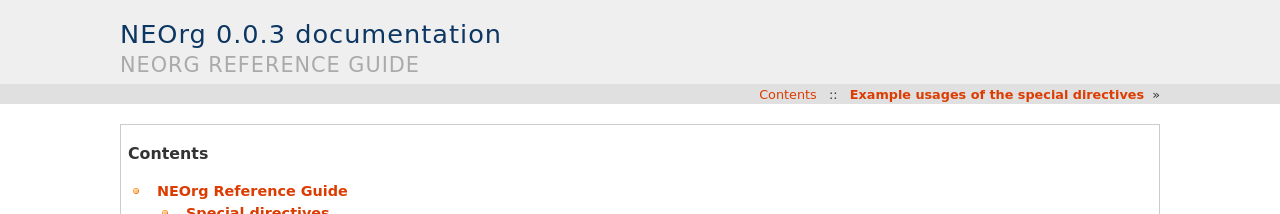
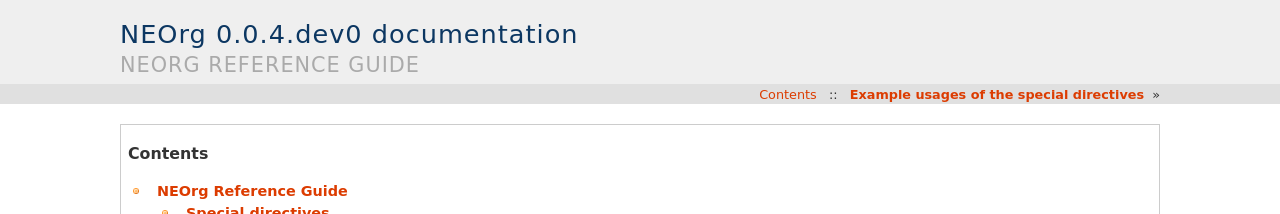
Before and after one commit to tkf/neorg, a Sphinx documentation site: the page built from doc/source/index.rst, in a window 1280 px wide and 900 px high. Shown: the top 214 px of the window. Built offline with Sphinx 7.4.7, drawn with Linux system fonts in a browser that asks for light colours.

Commit message:
changed the version to 0.0.4.dev0

```diff
--- a/doc/source/conf.py
+++ b/doc/source/conf.py
@@ -48,9 +48,9 @@ copyright = u'2011, Takafumi Arakaki'
 # built documents.
 #
 # The short X.Y version.
-version = '0.0.3'
+version = '0.0.4'
 # The full version, including alpha/beta/rc tags.
-release = '0.0.3'
+release = '0.0.4.dev0'
 
 # The language for content autogenerated by Sphinx. Refer to documentation
 # for a list of supported languages.
--- a/neorg/__init__.py
+++ b/neorg/__init__.py
@@ -81,7 +81,7 @@ Links
 # [[[end]]]
 
 __author__  = "Takafumi Arakaki"
-__version__ = "0.0.3"
+__version__ = "0.0.4.dev0"
 __license__ = "MIT License"
 
 
```
